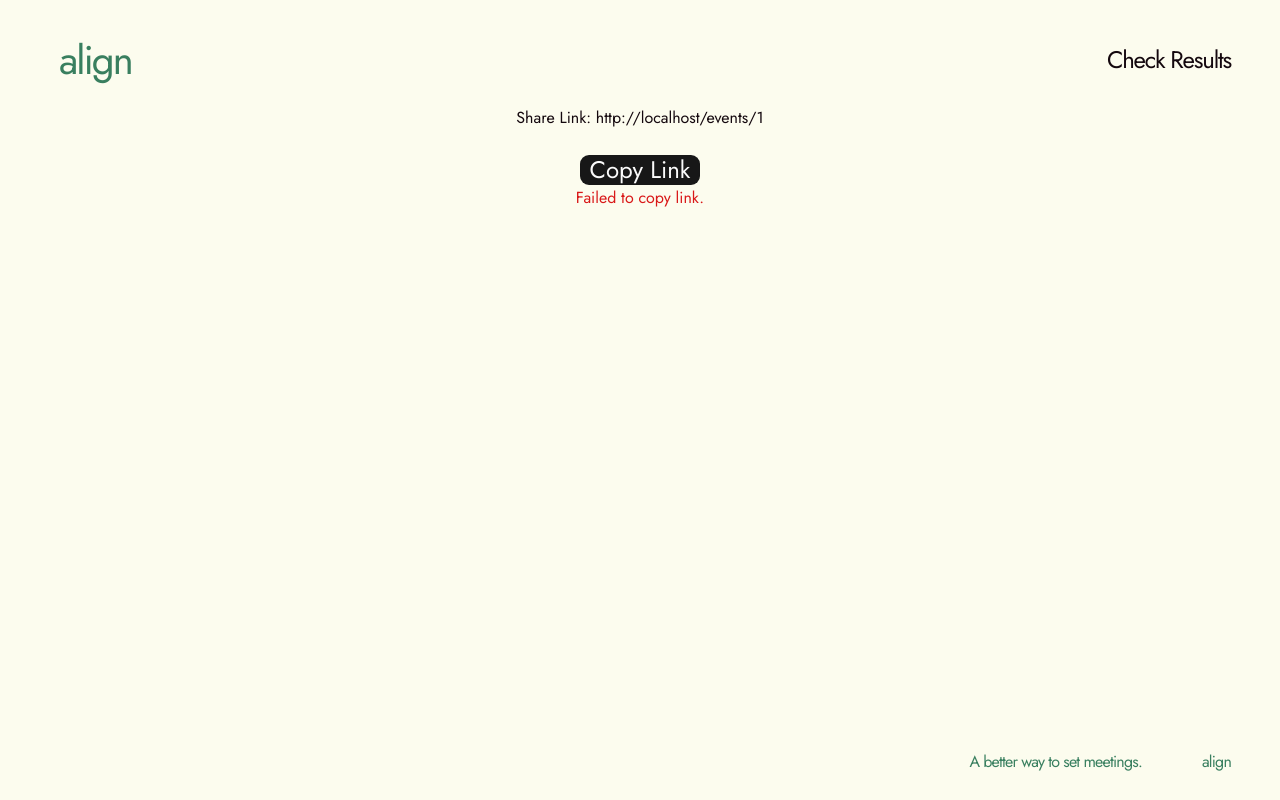
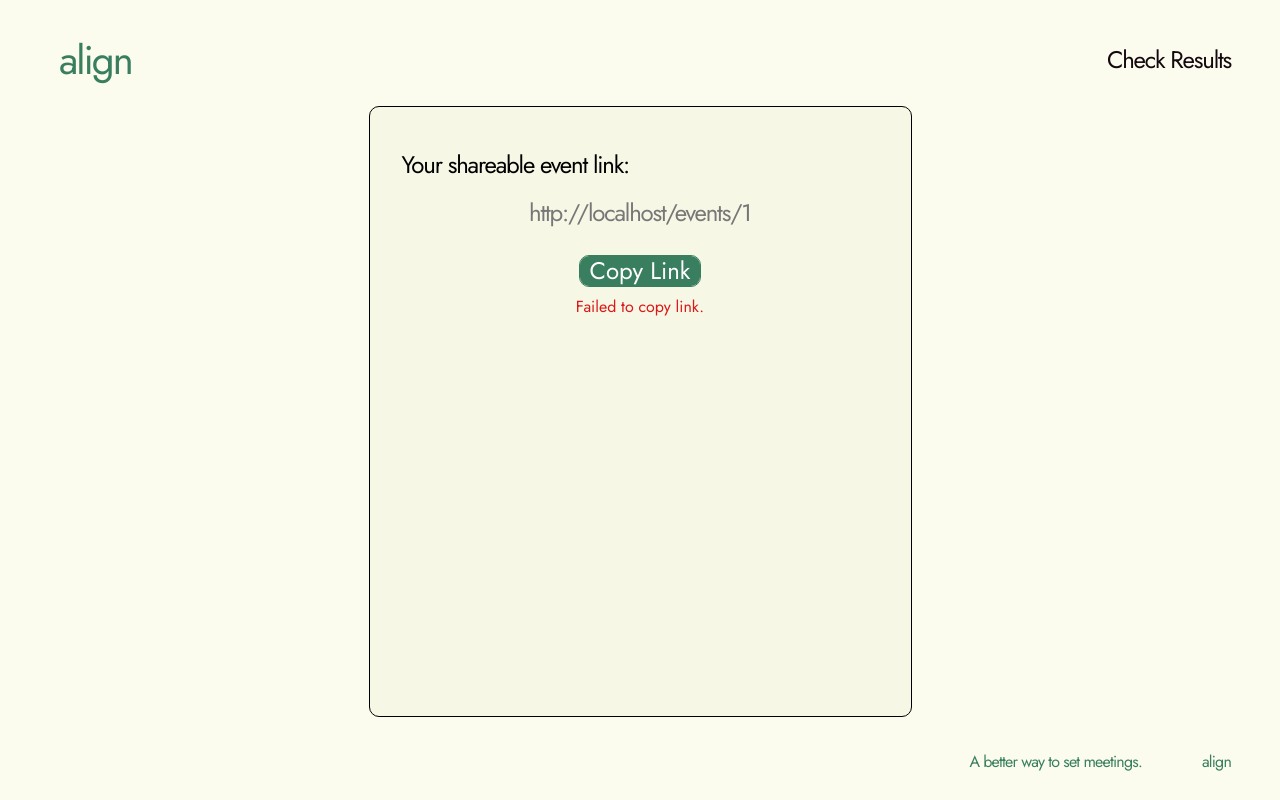
Before and after one commit to dlsu-lscs/lscs-align, a Next.js app in the folder apps/web/: page /events/1/share in a window 1280 px wide. Both pictures are taken after a click on the button "Copy Link". Built offline with nearby package versions, Linux system fonts and the light colour scheme.

Commit message:
feat: add shareable event link page with copy button

```diff
--- a/apps/web/src/app/events/[slug]/share/page.tsx
+++ b/apps/web/src/app/events/[slug]/share/page.tsx
@@ -25,16 +25,31 @@ export default function SharePage({ params }: { params: Promise<{ slug: string }
   };
 
   return (
-    <main className="p-4 text-center">
-      <p>Share Link: {link}</p>
-      <Button type="button"
-                className="mt-6 rounded-[10px] border text-[24px] "
-                onClick={handleCopy}>
-        Copy Link
-      </Button>
+    <main className="flex min-h-[70vh] items-center justify-center p-4">
+      <section
+        className="relative w-full max-w-[543px] rounded-[10px] border border-black bg-[#F7F7E6]
+                px-8 py-10 text-center sm:min-h-[611px]"
+      >
+        <div className="flex items-center justify-between">
+          <p className="text-[24px] font-normal tracking-tighter text-black">
+            Your shareable event link:
+          </p>
+          {copied && (
+            <span className="text-[14px] font-normal tracking-tighter text-brand">Copied!</span>
+          )}
+        </div>
 
-      {copied && <p className="text-green-600">Link copied to clipboard successfully!</p>}
-      {copyError && <p className="text-error">{copyError}</p>}
+        <p className="mt-3 break-all text-[24px] tracking-tighter text-[#777777]">{link}</p>
+        <Button
+          type="button"
+          className="mt-6 rounded-[10px] border border-brand bg-brand text-[24px] text-white hover:bg-brand"
+          onClick={handleCopy}
+        >
+          Copy Link
+        </Button>
+
+        {copyError && <p className="mt-2 text-error">{copyError}</p>}
+      </section>
     </main>
   );
 }
--- a/apps/web/src/app/events/new/schedule/page.tsx
+++ b/apps/web/src/app/events/new/schedule/page.tsx
@@ -80,9 +80,8 @@ export default function SchedulePage() {
       },
       {
         onSuccess: (data) => {
-          console.log('Event created:', data);
           resetForm();
-          router.push('/');
+          router.push(data.slug ? `/events/${data.slug}/share` : '/');
         },
       },
     );
--- a/apps/web/src/lib/api/events.ts
+++ b/apps/web/src/lib/api/events.ts
@@ -10,7 +10,7 @@ export type CreateEventPayload = {
   slot_interval_minutes: number;
 };
 
-export async function createEvent(payload: CreateEventPayload) {
+export async function createEvent(payload: CreateEventPayload): Promise<{ slug: string }> {
   const response = await fetch('/api/events', {
     method: 'POST',
     headers: {
@@ -23,10 +23,15 @@ export async function createEvent(payload: CreateEventPayload) {
     const body = (await response.json().catch(() => null)) as {
       error?: string;
       message?: string;
+      details?: { field: string; message: string }[];
     } | null;
-    throw new Error(body?.error ?? body?.message ?? `HTTP error! Status: ${response.status}`);
+    throw new Error(
+      body?.details?.[0]?.message ??
+        body?.message ??
+        body?.error ??
+        `HTTP error! Status: ${response.status}`,
+    );
   }
 
-  const data = await response.json();
-  return data;
+  return (await response.json()) as { slug: string };
 }
```
